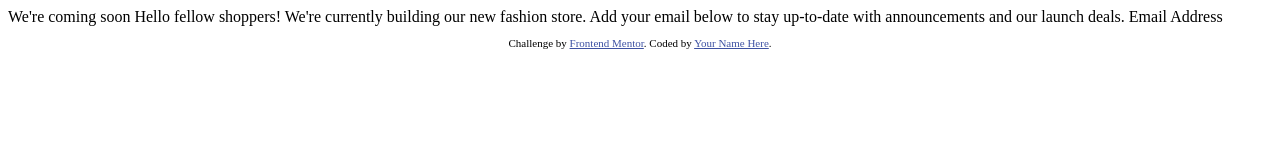
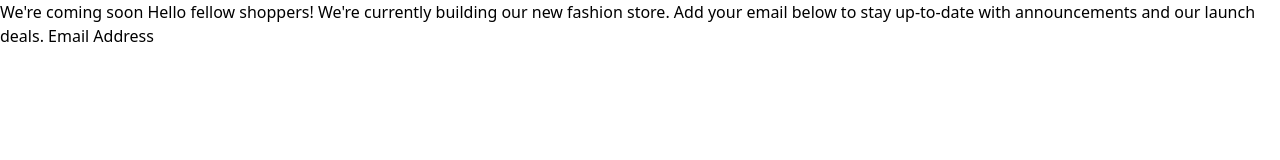
Before and after one commit to devggui/base-apparel-coming-soon, a website: page index.html in a window 1280 px wide. Drawn offline with nearby package versions, Linux system fonts and the light colour scheme.

Commit message:
feat: folder structure

```diff
--- a/index.html
+++ b/index.html
@@ -5,14 +5,11 @@
   <meta name="viewport" content="width=device-width, initial-scale=1.0"> <!-- displays site properly based on user's device -->
 
   <link rel="icon" type="image/png" sizes="32x32" href="./images/favicon-32x32.png">
+  <link rel="stylesheet" href="./styles/main.css">
+
+  <script src="https://cdn.tailwindcss.com"></script>
 
   <title>Frontend Mentor | Base Apparel coming soon page</title>
-
-  <!-- Feel free to remove these styles or customise in your own stylesheet 👍 -->
-  <style>
-    .attribution { font-size: 11px; text-align: center; }
-    .attribution a { color: hsl(228, 45%, 44%); }
-  </style>
 </head>
 <body>
 
@@ -23,11 +20,5 @@
 
   Email Address
 
-  <footer>
-    <p class="attribution">
-      Challenge by <a href="https://www.frontendmentor.io?ref=challenge" target="_blank">Frontend Mentor</a>.
-      Coded by <a href="#">Your Name Here</a>.
-    </p>
-  </footer>
 </body>
 </html>
--- /dev/null
+++ b/postcss.config.js
@@ -0,0 +1,6 @@
+module.exports = {
+  plugins: {
+    tailwindcss: {},
+    autoprefixer: {},
+  }
+}
--- /dev/null
+++ b/styles/main.css
@@ -0,0 +1,3 @@
+@tailwind base;
+@tailwind components;
+@tailwind utilities;
--- /dev/null
+++ b/tailwind.config.js
@@ -0,0 +1,8 @@
+/** @type {import('tailwindcss').Config} */
+module.exports = {
+  content: ["./src/**/*.{html,js}"],
+  theme: {
+    extend: {},
+  },
+  plugins: [],
+}
```
Also changed, not shown: package.json (added, +7 -0 lines), 1 other file.
